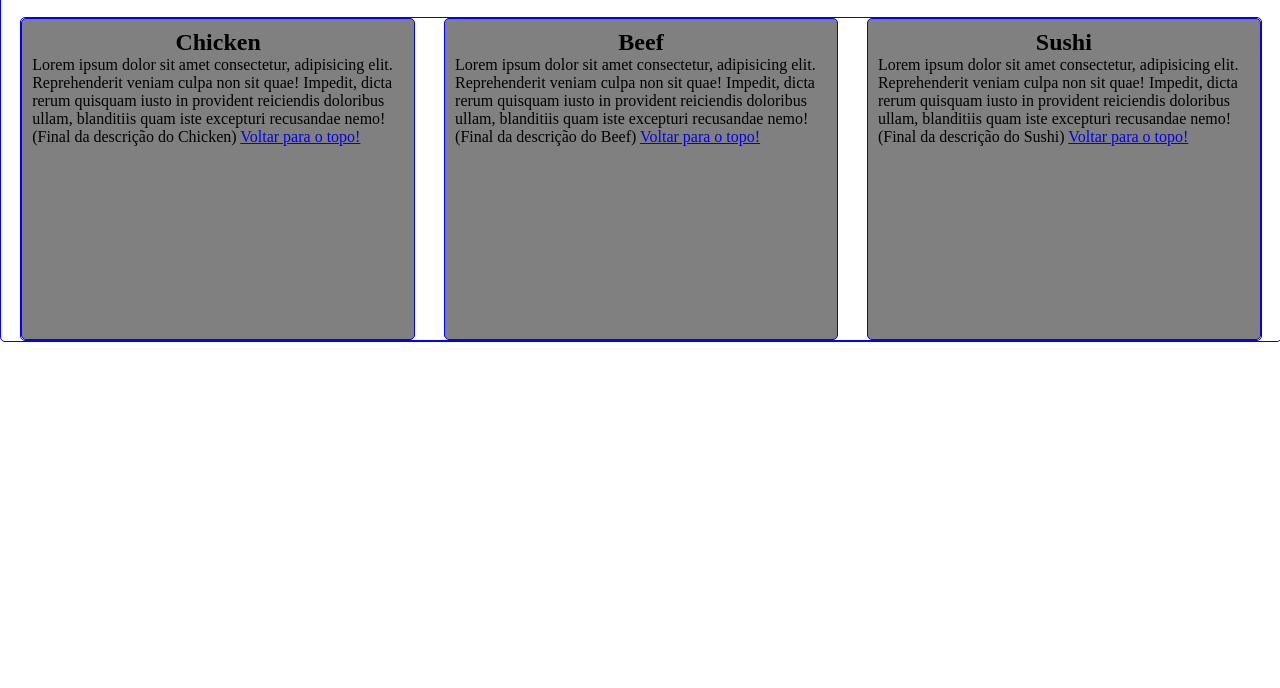
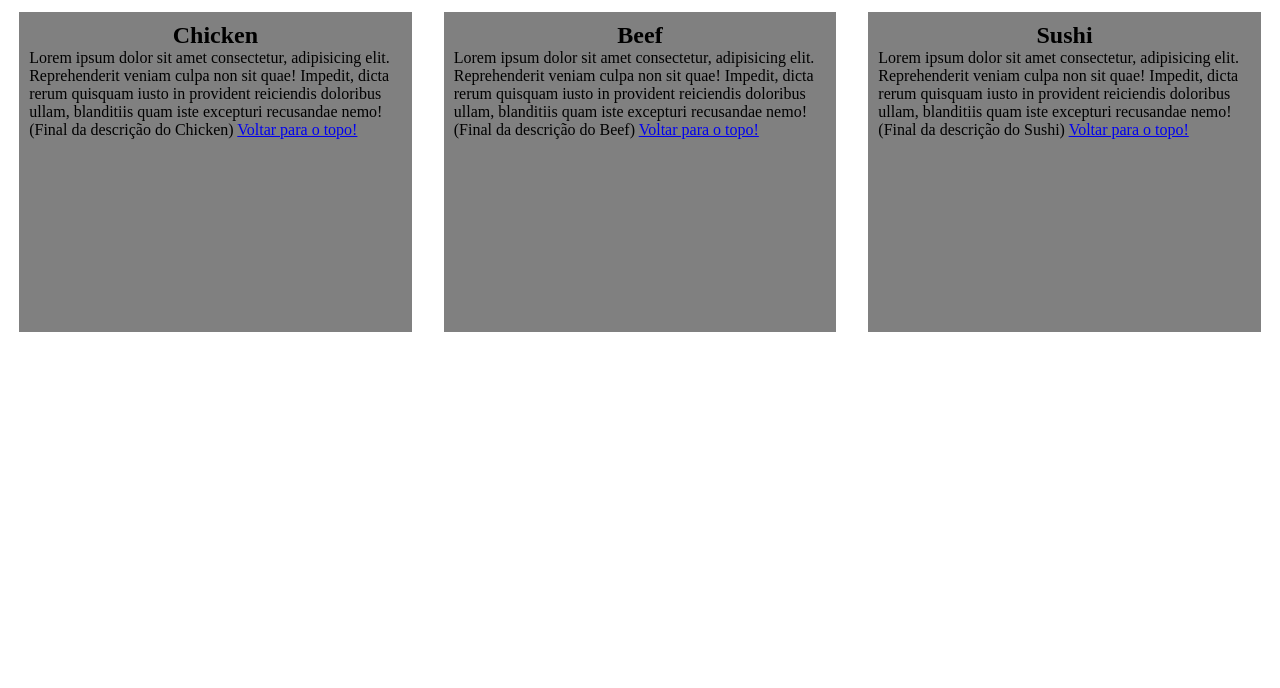
Before and after one commit to Facanhalima/PaginaResponsiva, a plain HTML site: page index.html in a window 1280 px wide. Shown: the part 112-800 px from the top of the page. Drawn offline with Linux system fonts and the light colour scheme.

Commit message:
mudança final

```diff
--- a/PaginaResponsiva.css
+++ b/PaginaResponsiva.css
@@ -6,8 +6,7 @@
 
 .borda{
 
-    border: 1px solid blue;
-    border-radius: 5px;
+
 
 }
 
```
